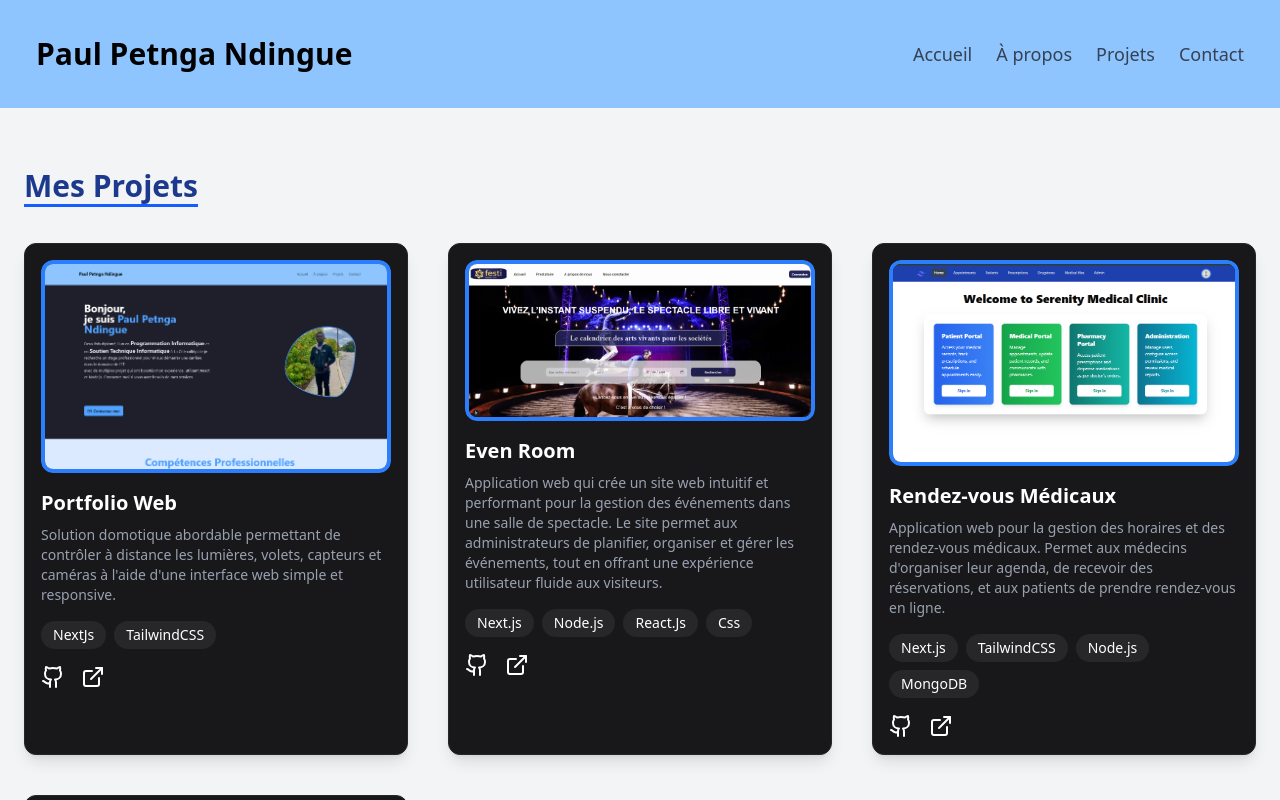
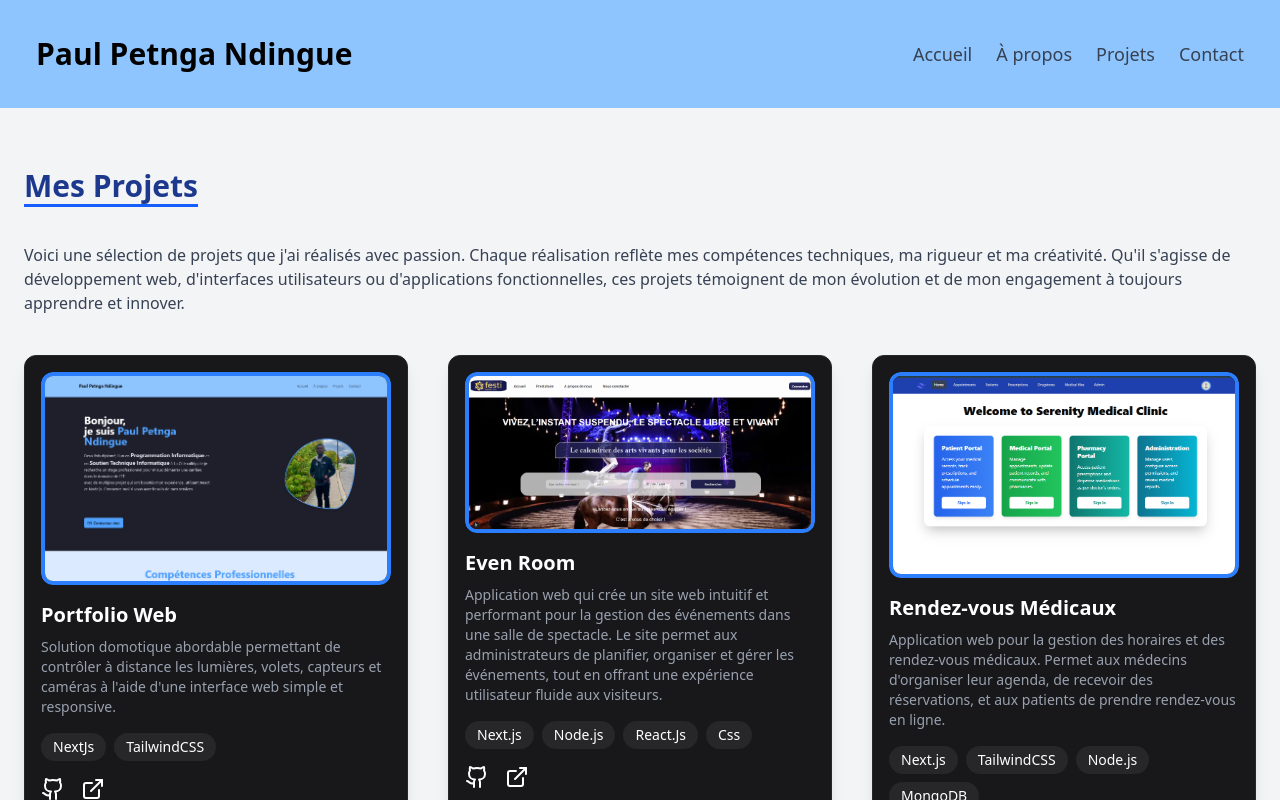
Before and after one commit to Paul-Ndingue/my-portfolio, a Next.js app: page /projets in a window 1280 px wide. Shown: the top 800 px of the page. Built offline with nearby package versions, Linux system fonts and the light colour scheme.

Commit message:
mis a jour du projet

```diff
--- a/components/Header.tsx
+++ b/components/Header.tsx
@@ -5,7 +5,9 @@ export default function Header() {
     return (
         <header className="w-full p-9  shadow-md bg-blue-300">
             <div className="max-w-7xl mx-auto flex justify-between items-center">
-                <div className="text-3xl font-bold">Paul Petnga Ndingue</div>
+                <div >
+                    <Link href="/" className="text-3xl font-bold">Paul Petnga Ndingue</Link>
+                </div>
                 <nav className="space-x-9 ">
                     <ul className="flex space-x-6 list-none">
                         <li>
--- a/components/Projet.tsx
+++ b/components/Projet.tsx
@@ -18,7 +18,7 @@ const projects = [
     description:
       "Application web qui crée un site web intuitif et performant pour la gestion des événements dans une salle de spectacle. Le site permet aux administrateurs de planifier, organiser et gérer les événements, tout en offrant une expérience utilisateur fluide aux visiteurs.",
     image: '/Even.png',
-    tags: ['Next.js', 'Node.js', 'React.Js',"Css"],
+    tags: ['Next.js', 'Node.js', 'React.Js', "Css"],
     repo: 'https://github.com/urngniaba/evenements-salle-spectacle',
     demo: 'https://projet-next-js-web-avance.onrender.com/'
   },
@@ -46,9 +46,14 @@ export default function ProjectsPage() {
   return (
     <section className="bg-gray-100 text-white py-15 px-6 ">
       <div className="max-w-7xl mx-auto">
-      <h1 className="text-3xl font-bold text-blue-900 inline-block border-b-3 border-blue-600 mb-9">
-         Mes Projets
+        <h1 className="text-3xl font-bold text-blue-900 inline-block border-b-3 border-blue-600 mb-9">
+          Mes Projets
         </h1>
+        <p className="mb-10 text-gray-700">
+          Voici une sélection de projets que j&apos;ai réalisés avec passion. Chaque réalisation reflète mes compétences techniques,
+          ma rigueur et ma créativité. Qu&apos;il s&apos;agisse de développement web, d&apos;interfaces utilisateurs ou d&apos;applications fonctionnelles,
+          ces projets témoignent de mon évolution et de mon engagement à toujours apprendre et innover.
+        </p>
         <div className="grid grid-cols-1 sm:grid-cols-2 lg:grid-cols-3 gap-10">
           {projects.map((project, idx) => (
             <div
```
Also changed, not shown: components/MonContact.tsx (+4 -5 lines).
